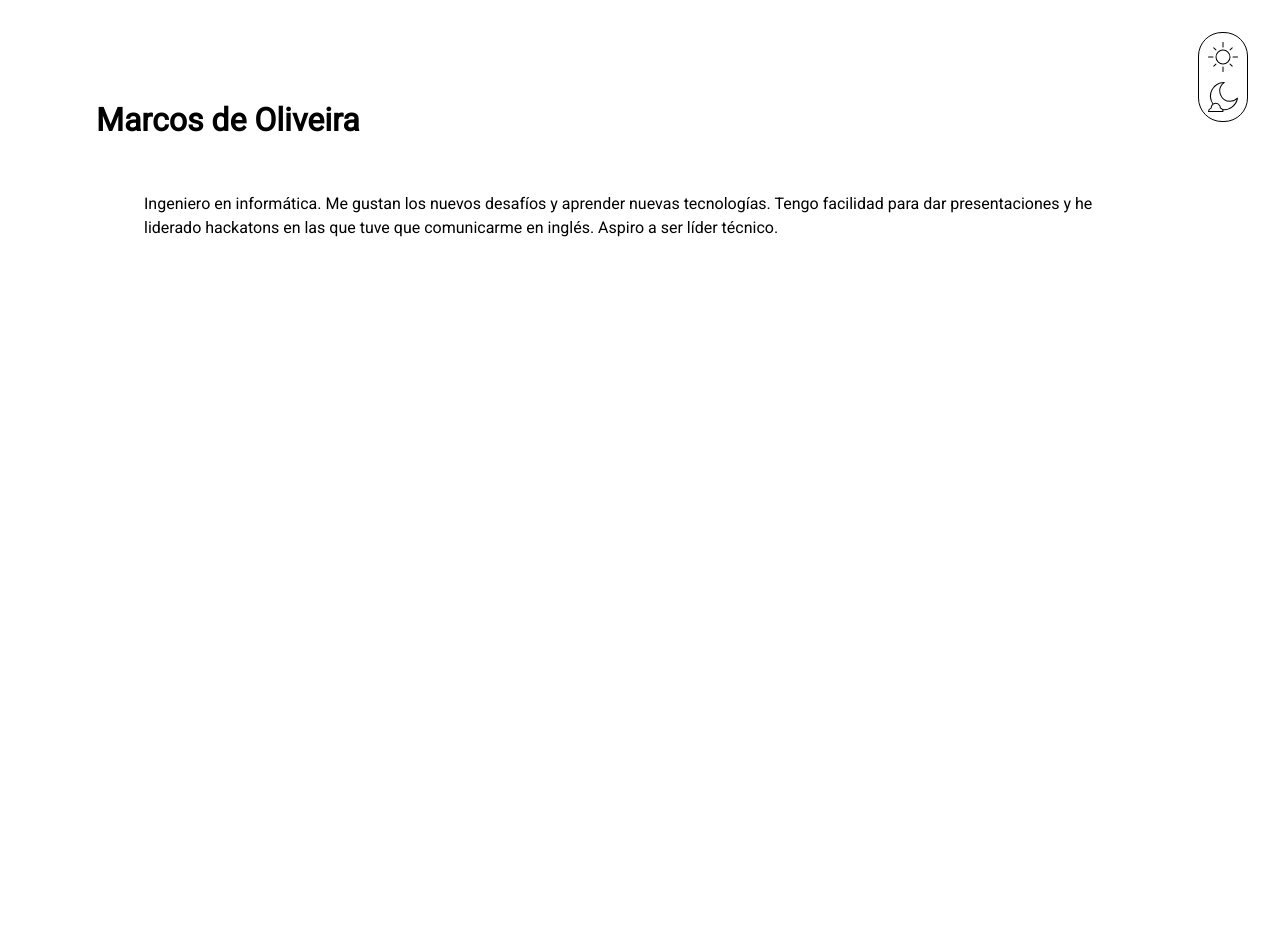
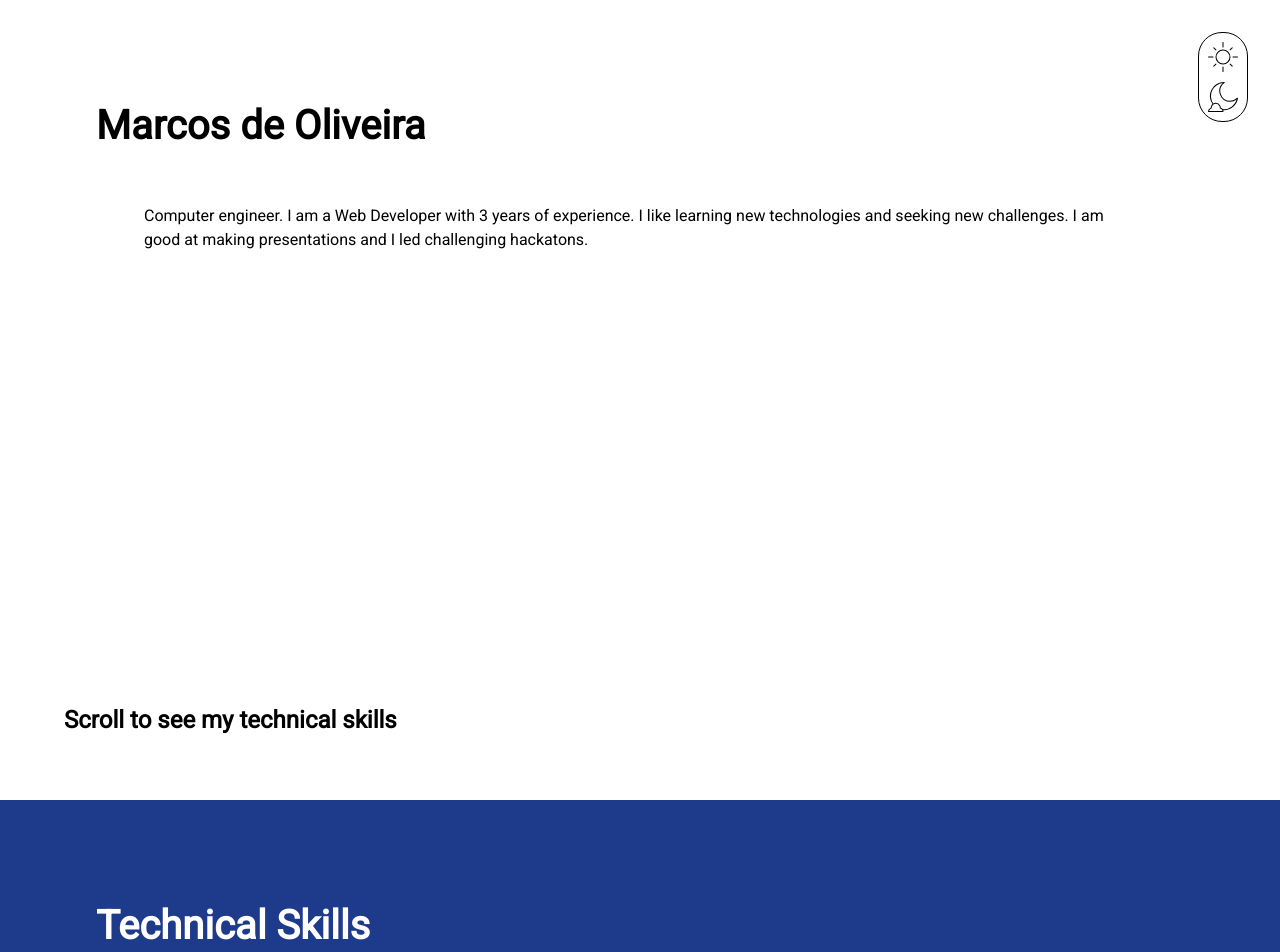
Before and after one commit to marcos-do/my-portfolio, a Next.js app in the folder frontend/: page / in a window 1280 px wide. Shown: the top 952 px of the page. Before the commit the page ends 800 px from the top, so only its background shows below. Built offline with nearby package versions, Linux system fonts and the light colour scheme.

Commit message:
Adds scroll pages

```diff
--- /dev/null
+++ b/frontend/src/app/components/containers/ScreenContainer.tsx
@@ -0,0 +1,15 @@
+import React, { ComponentProps } from "react";
+
+const ScreenContainer: React.FC<ComponentProps<"div">> = ({
+  children,
+  className,
+  id,
+}) => {
+  return (
+    <div id={id} className={`h-screen ${className ?? ""}`}>
+      {children}
+    </div>
+  );
+};
+
+export default ScreenContainer;
--- /dev/null
+++ b/frontend/src/app/components/links/BottomLink.tsx
@@ -0,0 +1,14 @@
+import React, { ComponentProps } from "react";
+
+const BottomLink: React.FC<ComponentProps<"a">> = ({ href }) => {
+  return (
+    <a
+      className="absolute bottom-16 left-16 text-2xl font-semibold"
+      href={href}
+    >
+      Scroll to see my technical skills
+    </a>
+  );
+};
+
+export default BottomLink;
--- a/frontend/src/app/globals.css
+++ b/frontend/src/app/globals.css
@@ -13,6 +13,10 @@
   --background-end-rgb: black;
 }
 
+html {
+  scroll-behavior: smooth;
+}
+
 body {
   color: var(--foreground-rgb);
   background: var(--background-end-rgb);
@@ -26,7 +30,7 @@ body {
 
 h1 {
   font-weight: 700;
-  font-size: 32px;
+  font-size: 2.5rem;
   animation: appear-transform linear 0.8s;
 }
 
--- a/frontend/src/app/layout.tsx
+++ b/frontend/src/app/layout.tsx
@@ -2,23 +2,12 @@ import type { Metadata } from "next";
 import { Roboto } from "next/font/google";
 import "./globals.css";
 import StickyMenu from "./components/menus/StickyMenu";
-import TextButton from "./components/buttons/TextButton";
-import Image from "next/image";
-import { DARK_THEME_CLASS, THEME_KEY } from "@/app/constants/theme";
 
-const inter = Roboto({ weight: "400", subsets: ["latin"] });
+const roboto = Roboto({ weight: "400", subsets: ["latin"] });
 
 export const metadata: Metadata = {
   title: "Portfolio Marcos de Oliveira",
   description: "Portfolio Marcos de Oliveira",
-};
-
-const updateThemeValue = (value: string) => {
-  localStorage.setItem(THEME_KEY, value);
-};
-
-const getThemeValue = () => {
-  return localStorage.getItem(THEME_KEY);
 };
 
 export default function RootLayout({
@@ -26,22 +15,9 @@ export default function RootLayout({
 }: Readonly<{
   children: React.ReactNode;
 }>) {
-  const changeToLightTheme = () => {
-    "use client"
-    const root = document.documentElement;
-    root.classList.remove(DARK_THEME_CLASS);
-    updateThemeValue("");
-  };
-
-  const changeToDarkTheme = () => {
-    "use client"
-    const root = document.documentElement;
-    root.classList.add(DARK_THEME_CLASS);
-    updateThemeValue(DARK_THEME_CLASS);
-  };
   return (
     <html lang="es">
-      <body className={inter.className}>
+      <body className={roboto.className}>
         {children}
         <script>
           if (localStorage.THEME)
--- a/frontend/src/app/page.tsx
+++ b/frontend/src/app/page.tsx
@@ -1,15 +1,46 @@
 "use server";
+
+import ScreenContainer from "./components/containers/ScreenContainer";
+import BottomLink from "./components/links/BottomLink";
+
+const Screen1 = () => {
+  return (
+    <>
+      <h1>Marcos de Oliveira</h1>
+      <p className="p-12">
+        Computer engineer. I am a Web Developer with 3 years of experience. I
+        like learning new technologies and seeking new challenges. I am good at
+        making presentations and I led challenging hackatons.
+      </p>
+      <BottomLink href="#skills" />
+    </>
+  );
+};
+
+const Screen2 = () => {
+  return (
+    <>
+      <h1>Technical Skills</h1>
+      <p className="p-12">Here are my technical skills...</p>
+    </>
+  );
+};
 
 export default async function Home() {
   return (
-    <main className="flex min-h-screen flex-col items-left p-24">
-      <h1>Marcos de Oliveira</h1>
-      <p className="p-12">
-        Ingeniero en informática. Me gustan los nuevos desafíos y aprender
-        nuevas tecnologías. Tengo facilidad para dar presentaciones y he
-        liderado hackatons en las que tuve que comunicarme en inglés. Aspiro a
-        ser líder técnico.
-      </p>
+    <main>
+      <ScreenContainer
+        id="landing"
+        className="flex min-h-screen flex-col items-left p-24"
+      >
+        <Screen1 />
+      </ScreenContainer>
+      <ScreenContainer
+        id="skills"
+        className="flex min-h-screen flex-col items-left p-24 text-white bg-blue-900"
+      >
+        <Screen2 />
+      </ScreenContainer>
     </main>
   );
 }
```
Also changed, not shown: frontend/src/app/components/menus/StickyMenu.tsx (+1 -1 lines).
